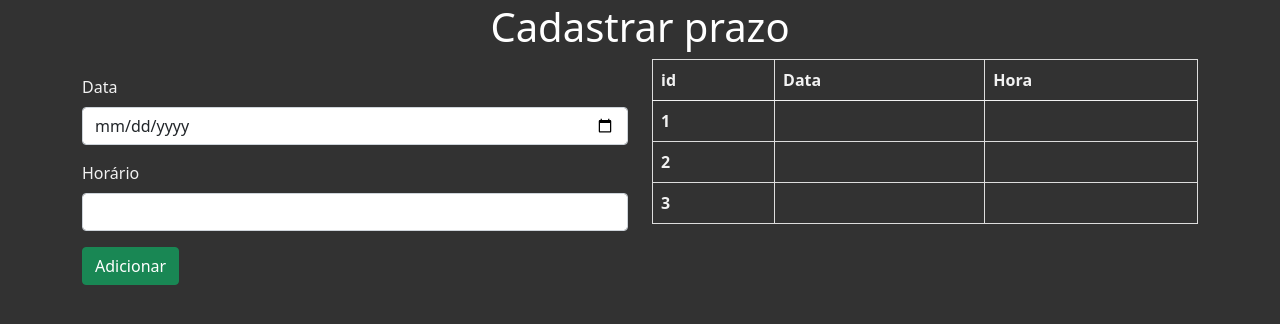
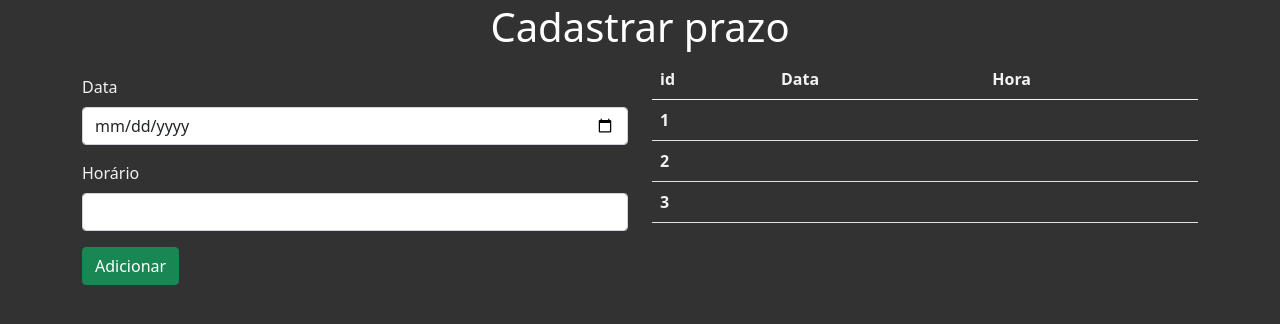
Before and after one commit to PC-Pedro/Comunicacao, a PHP site: the page made by View/cadastro/prazo/index.php in a window 1280 px wide. Shown: the part 53-377 px from the top of the page. Run offline with PHP 8.4, Linux system fonts and the light colour scheme; the template is opened without the code that fills it, so the values that code supplies are empty; a stand-in replaces the project's code that opens the database connection; some libraries are stand-ins or nearby versions.

Commit message:
#main# Melhoria da tabela prazo

```diff
--- a/View/cadastro/prazo/index.php
+++ b/View/cadastro/prazo/index.php
@@ -54,9 +54,9 @@
     h1{
         color: white;
     }
-    th,
-    td {
-        border: 1px solid #dddddd;
+    th
+     {
+
         color: #f2f2f2;
     }
 
```
